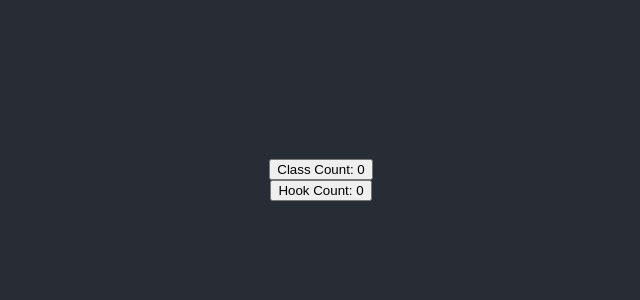
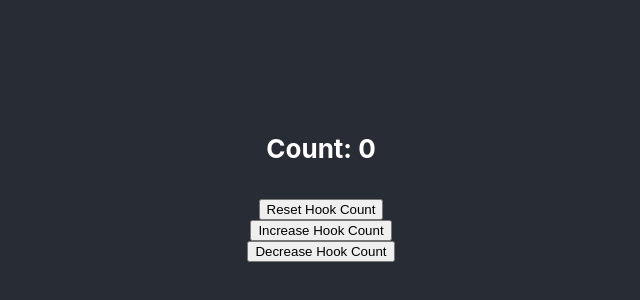
Before and after one commit to rajanmali/React-Hooks-Tutorial, a React (Create React App) app: page / in a window 1280 px wide. Shown: the part 220-520 px from the top of the page, without its empty margins (319-959 px from the left). Built offline with nearby package versions, Linux system fonts and the light colour scheme.

Commit message:
using prevState in useState

```diff
--- a/src/App.js
+++ b/src/App.js
@@ -1,12 +1,12 @@
 import "./App.css";
-import ClassCounter from "./components/useState/ClassCounter";
-import HookCounter from "./components/useState/HookCounter";
+// import ClassCounter from "./components/useState/ClassCounter";
+import HookCounterPrevState from "./components/useState/HookCounterPrevState";
 
 function App() {
   return (
     <div className="App">
-      <ClassCounter />
-      <HookCounter />
+      {/* <ClassCounter /> */}
+      <HookCounterPrevState />
     </div>
   );
 }
--- a/src/components/useState/HookCounter.js
+++ b/src/components/useState/HookCounter.js
@@ -7,7 +7,7 @@ const HookCounter = () => {
     setCount(count + 1);
   };
 
-  return <button onClick={incrementCount}>Hook Count: {count}</button>;
+  return <button onClick={incrementCount}>Increase Hook Count: {count}</button>;
 };
 
 export default HookCounter;
--- /dev/null
+++ b/src/components/useState/HookCounterPrevState.js
@@ -0,0 +1,29 @@
+import { useState } from "react";
+
+const HookCounterPrevState = () => {
+  const initialCount = 0;
+  const [count, setCount] = useState(initialCount);
+
+  const resetCount = () => {
+    setCount(initialCount);
+  };
+
+  const incrementCount = () => {
+    setCount((prevCount) => prevCount + 1);
+  };
+
+  const decerementCount = () => {
+    setCount((prevCount) => prevCount - 1);
+  };
+
+  return (
+    <>
+      <h4>Count: {count}</h4>
+      <button onClick={resetCount}>Reset Hook Count</button>
+      <button onClick={incrementCount}>Increase Hook Count</button>
+      <button onClick={decerementCount}>Decrease Hook Count</button>
+    </>
+  );
+};
+
+export default HookCounterPrevState;
```
